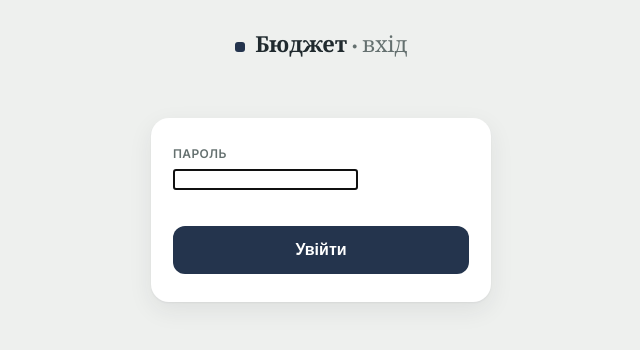
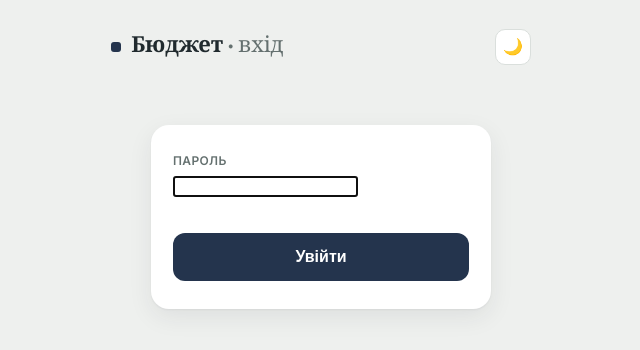
Before and after one commit to viktor-taraba/Budget_DataFlow, a Flask app: page /login in a window 1280 px wide. Shown: the top 350 px of the page, without its empty margins (319-959 px from the left). Run offline with Flask 3, Linux system fonts and the light colour scheme.

Commit message:
add day/night color theme

```diff
--- a/static/style.css
+++ b/static/style.css
@@ -19,7 +19,28 @@
   --shadow: 0 1px 2px rgba(32, 42, 46, 0.06), 0 8px 24px rgba(32, 42, 46, 0.08);
 }
 
+:root[data-theme="dark"] {
+  --bg: #1B1F1E;
+  --surface: #242928;
+  --ink: #ECEDEB;
+  --ink-soft: #97A19F;
+  --line: #363C3A;
+  --navy: #5B7FC7;
+  --navy-soft: rgba(91, 127, 199, 0.18);
+
+  --income: #57B98B;
+  --income-soft: rgba(87, 185, 139, 0.16);
+  --expense: #E0825E;
+  --expense-soft: rgba(224, 130, 94, 0.16);
+
+  --shadow: 0 1px 2px rgba(0, 0, 0, 0.3), 0 8px 24px rgba(0, 0, 0, 0.35);
+}
+
 * { box-sizing: border-box; }
+
+html {
+  transition: background-color 0.2s ease;
+}
 
 html, body {
   margin: 0;
@@ -43,6 +64,36 @@ body {
   align-items: baseline;
   gap: 10px;
   margin-bottom: 20px;
+  width: 100%;
+  max-width: 420px;
+  justify-content: space-between;
+}
+
+.brand__left {
+  display: flex;
+  align-items: baseline;
+  gap: 10px;
+}
+
+.theme-toggle {
+  display: inline-flex;
+  align-items: center;
+  justify-content: center;
+  width: 36px;
+  height: 36px;
+  border-radius: 10px;
+  border: 1.5px solid var(--line);
+  background: var(--surface);
+  cursor: pointer;
+  font-size: 16px;
+  line-height: 1;
+  color: var(--ink-soft);
+  transition: border-color 0.2s ease, color 0.2s ease;
+}
+
+.theme-toggle:hover {
+  border-color: var(--accent);
+  color: var(--accent);
 }
 
 .brand__mark {
--- a/templates/login.html
+++ b/templates/login.html
@@ -4,14 +4,24 @@
   <meta charset="UTF-8">
   <meta name="viewport" content="width=device-width, initial-scale=1, maximum-scale=1">
   <title>Вхід — Бюджет</title>
+  <script>
+	(function () {
+	    const stored = localStorage.getItem('theme');
+	    const theme = stored || (window.matchMedia('(prefers-color-scheme: dark)').matches ? 'dark' : 'light');
+	    document.documentElement.setAttribute('data-theme', theme);
+	})();
+  </script>
   <link rel="preconnect" href="https://fonts.googleapis.com">
   <link href="https://fonts.googleapis.com/css2?family=Fraunces:wght@600&family=Inter:wght@400;500;600&family=JetBrains+Mono:wght@600&display=swap" rel="stylesheet">
   <link rel="stylesheet" href="{{ url_for('static', filename='style.css') }}">
 </head>
 <body>
   <div class="brand">
-    <div class="brand__mark"></div>
-    <div class="brand__title">Бюджет <span>· вхід</span></div>
+	<div class="brand__left">
+	  <div class="brand__mark"></div>
+	  <div class="brand__title">Бюджет <span>· вхід</span></div>
+	</div>
+	<button type="button" class="theme-toggle" id="theme-toggle" aria-label="Перемкнути тему" title="Перемкнути світлу/темну тему">🌙</button>
   </div>
 
   {% with messages = get_flashed_messages() %}
@@ -31,5 +41,25 @@
       <button class="submit-btn" type="submit">Увійти</button>
     </form>
   </div>
+
+  <script>
+	const themeToggle = document.getElementById('theme-toggle');
+
+	function updateToggleIcon() {
+		const isDark = document.documentElement.getAttribute('data-theme') === 'dark';
+		themeToggle.textContent = isDark ? '☀️' : '🌙';
+	}
+
+	themeToggle.addEventListener('click', () => {
+		const isDark = document.documentElement.getAttribute('data-theme') === 'dark';
+		const next = isDark ? 'light' : 'dark';
+		document.documentElement.setAttribute('data-theme', next);
+		localStorage.setItem('theme', next);
+		updateToggleIcon();
+	});
+
+	updateToggleIcon();
+	</script>
+
 </body>
 </html>
```
Also changed, not shown: ROADMAP.md (+1 -1 lines), templates/index.html (+28 -0 lines), CHANGELOG.md.
